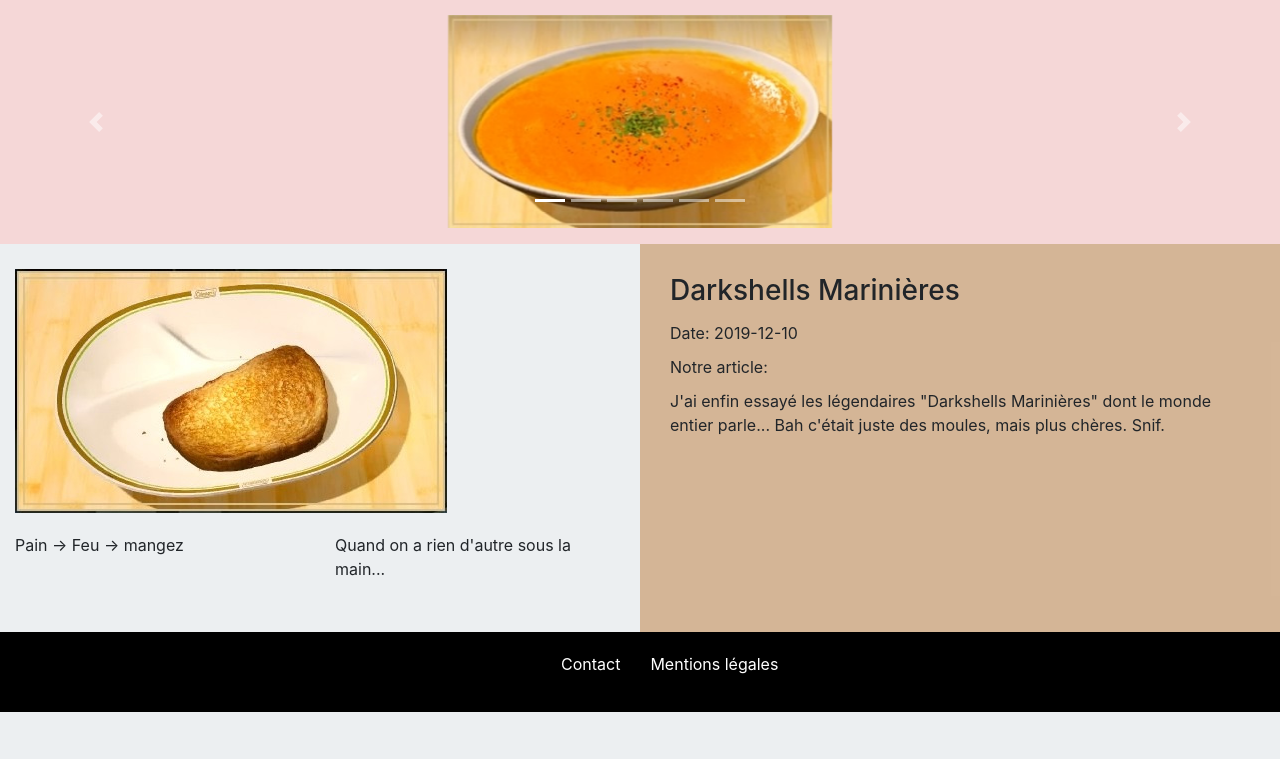
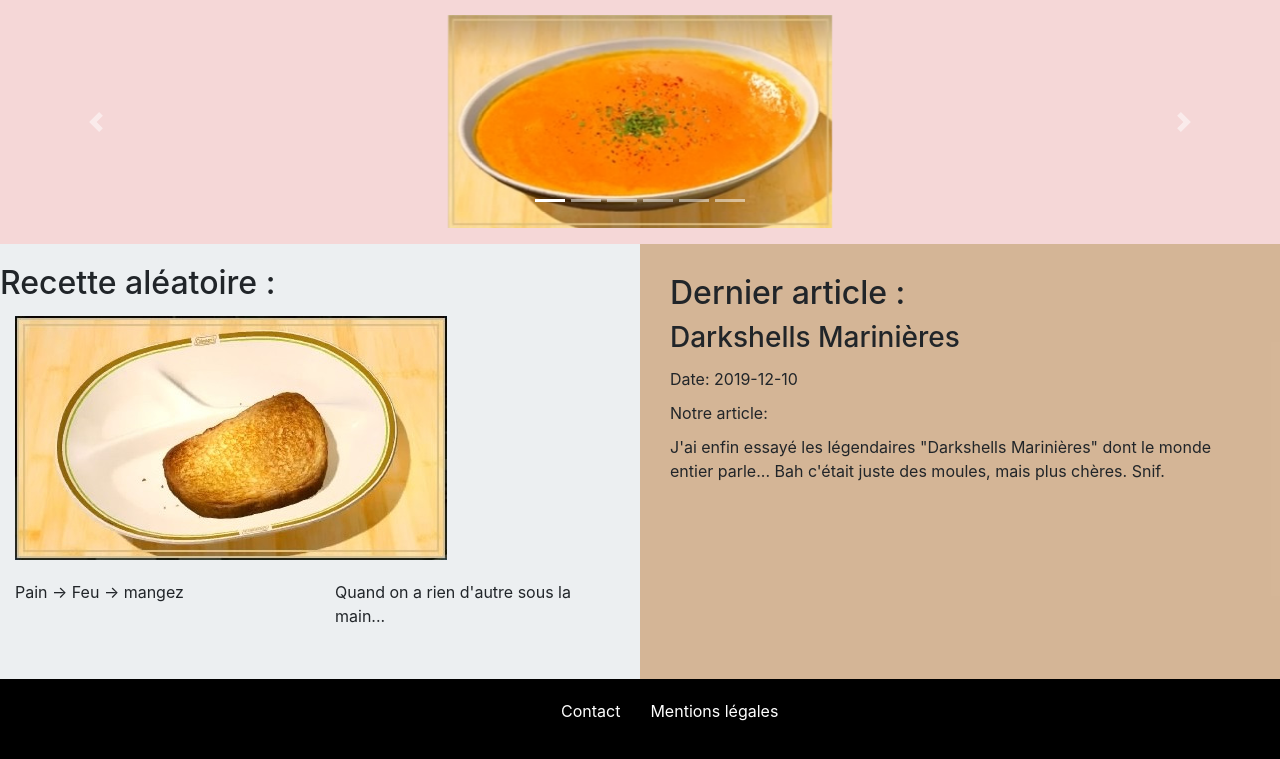
Before and after one commit to de-la-salle-sio-coubrun-m/recette, a PHP site: page /recette/front/index.php in a window 1280 px wide. Shown: the part 167-926 px from the top of the page. Before the commit the page ends 879 px from the top, so only its background shows below. Run offline with PHP 8.4, Linux system fonts and the light colour scheme; data comes from the database, SQL or seed files in the repository; some libraries are stand-ins or nearby versions; some web fonts are replaced.

Commit message:
mise en page

```diff
--- a/css/front.css
+++ b/css/front.css
@@ -22,6 +22,10 @@ a,input, textarea{
 
 h1, h2, h3{
 	font-family: "Libre Baskerville", serif;
+}
+
+h2{
+	width:100%;
 }
 
 
--- a/front/index.php
+++ b/front/index.php
@@ -9,6 +9,7 @@
 
     <section id="recette">
         <article class="recetteHome">
+            <h2>Recette aléatoire :</h2>
             <?php
                 $base = connect();
                 $ligne= $base->query("SELECT * FROM recette ORDER BY RAND() LIMIT 1")->fetch(PDO::FETCH_OBJ);
@@ -23,6 +24,7 @@
                 ?>
         </article>
         <aside>
+            <h2>Dernier article :</h2>
             <?php
             $ligne= $base->query("SELECT * FROM article ORDER BY dateArticle DESC LIMIT 1")->fetch(PDO::FETCH_OBJ);
             $thumbnail = '<h3>'.$ligne->titreArticle.'</h3>';
```
